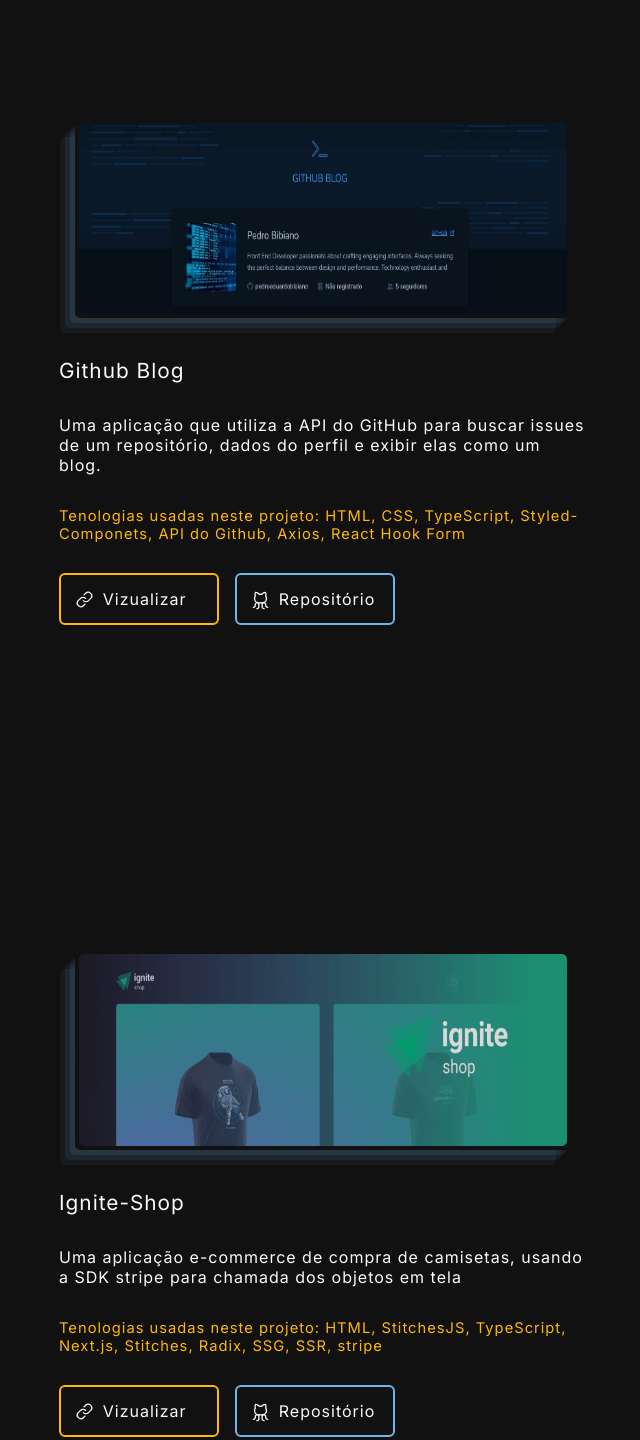
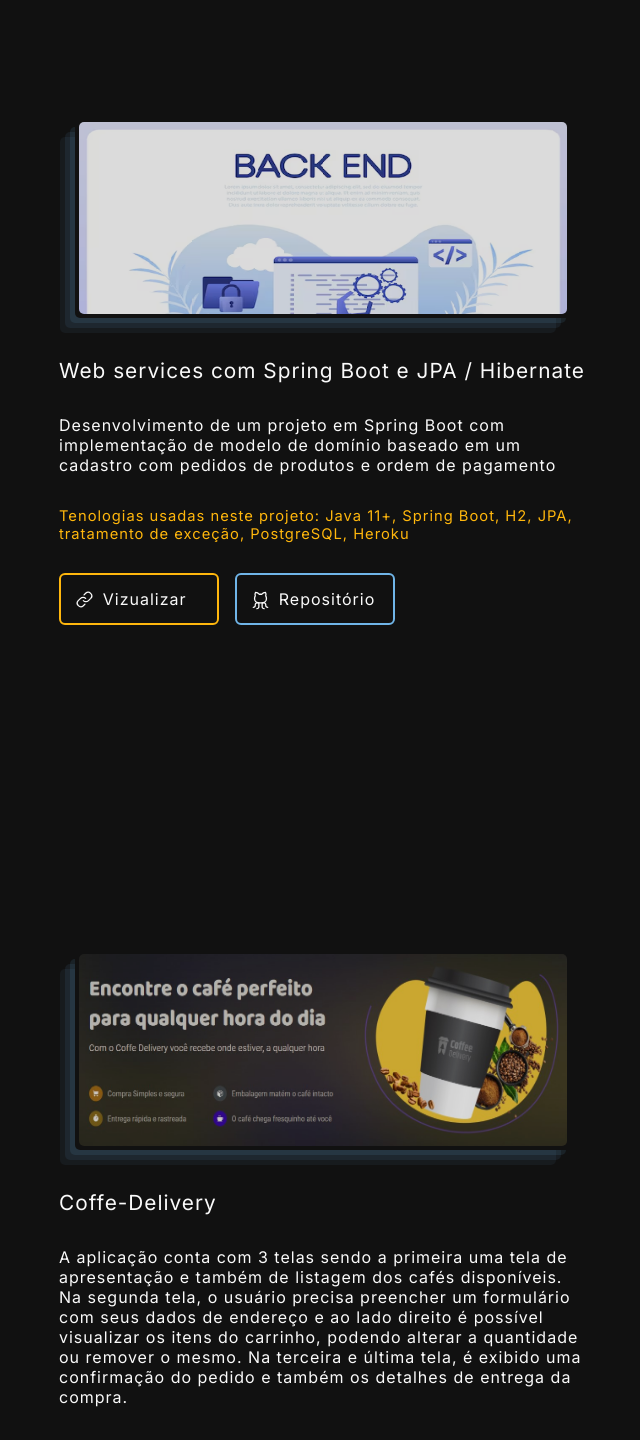
Before and after one commit to pedroeduardobibiano/Portfolio, a React (Vite) app: page /Projeto in a window 1280 px wide. Shown: the part 940-2380 px from the top of the page, without its empty margins (325-965 px from the left). Built offline with nearby package versions, Linux system fonts and the light colour scheme.

Commit message:
add back-end projects

```diff
--- a/src/data/projects.ts
+++ b/src/data/projects.ts
@@ -1,4 +1,26 @@
 export const projects = [
+  {
+    id: 1,
+    img: "back-end-page.png",
+    titulo: "Xadrez",
+    descrição:
+      "aplicações de conceitos raiz, interface, matriz, tratamento de exceções, enumeração, composição , 4 pilares da programação, entre outros conceitos.",
+    tecnologia:
+      "Java Puro",
+    linkGit: "https://github.com/pedroeduardobibiano/chess_system_java",
+    linkProject: "https://github.com/pedroeduardobibiano/chess_system_java",
+  },
+
+  {
+    id: 2,
+    img: "back-end-page.png",
+    titulo: "Web services com Spring Boot e JPA / Hibernate",
+    descrição: "Desenvolvimento de um projeto em Spring Boot com implementação de modelo de domínio baseado em um cadastro com pedidos de produtos e ordem de pagamento",
+    tecnologia:
+      "Java 11+, Spring Boot, H2, JPA, tratamento de exceção, PostgreSQL, Heroku",
+    linkGit: "https://github.com/pedroeduardobibiano/workshop-springboot3-jpa",
+    linkProject: "https://github.com/pedroeduardobibiano/workshop-springboot3-jpa",
+  },
 
   {
     id: 3,
@@ -12,20 +34,9 @@
     linkProject: "https://coffeedelivery-cff.netlify.app/",
   },
 
+
   {
     id: 4,
-    img: "gitblog.jpg",
-    titulo: "Github Blog",
-    descrição:
-      "Uma aplicação que utiliza a API do GitHub para buscar issues de um repositório, dados do perfil e exibir elas como um blog.",
-    tecnologia:
-      "HTML, CSS, TypeScript, Styled-Componets, API do Github, Axios, React Hook Form",
-    linkGit: "https://github.com/pedroeduardobibiano/GitBlog",
-    linkProject: "https://gitblog-bg.netlify.app/",
-  },
-
-  {
-    id: 6,
     img: "shop.jpg",
     titulo: "Ignite-Shop",
     descrição:
@@ -36,14 +47,5 @@
     linkProject: "https://shop-lbt8.vercel.app/",
   },
 
-  {
-    id: 6,
-    img: "construct.png",
-    titulo: "Designe System",
-    descrição: "Criação de um Designe System.",
-    tecnologia:
-      "Tecnologias sendo decididas para o projeto que atualmente se encontra em desenvolvimento",
-    linkGit: "https://construction-app-page.netlify.app/",
-    linkProject: "https://construction-app-page.netlify.app/",
-  },
+
 ];
```
Also changed, not shown: public/screenshot/back-end-page.png (added).
